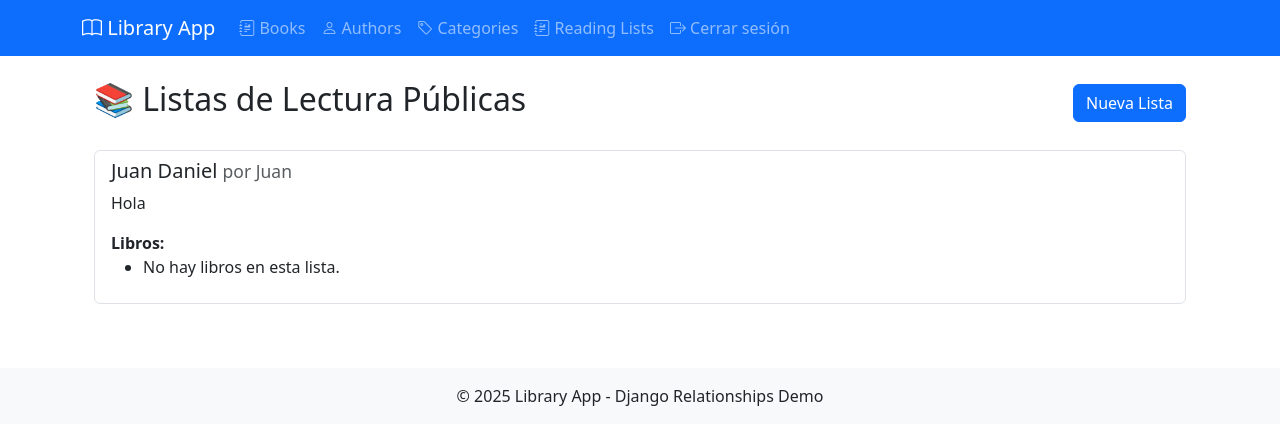
After one commit to ItzDaniell/Laboratory-4, a Django app: page /reading-lists/ in a window 1280 px wide. The commit adds this page. Shown: the top 445 px of the page. Run offline with Django 5.2, Linux system fonts and the light colour scheme; a user stored in the database is signed in; data comes from the database, SQL or seed files in the repository; both versions use the stored data as it was after the commit.

Commit message:
Reading List Template

```diff
--- a/src/library/templates/base.html
+++ b/src/library/templates/base.html
@@ -33,6 +33,11 @@
                             <i class="bi bi-tag"></i> Categories
                         </a>
                     </li>
+                    <li class="nav-item">
+                        <a class="nav-link" href="{% url 'all_reading_list' %}">
+                            <i class="bi bi-journal-richtext"></i> Reading Lists
+                        </a>
+                    </li>
                     {% if user.is_authenticated and user.is_staff %}
                     <li class="nav-item">
                         <a class="nav-link" href="/admin/">
--- /dev/null
+++ b/src/users/templates/users/all_reading_list.html
@@ -0,0 +1,35 @@
+{% extends 'base.html' %}
+
+{% block title %}Library App - Listas de Lectura Públicas{% endblock %}
+
+{% block content %}
+<div class="container mt-4">
+    <div class="d-flex justify-content-between align-items-center mb-4">
+        <h2>📚 Listas de Lectura Públicas</h2>
+        <a href="{% url 'create_reading_list' %}" class="btn btn-primary">
+            Nueva Lista
+        </a>
+    </div>
+
+    {% if reading_lists %}
+        <div class="list-group">
+            {% for lista in reading_lists %}
+                <div class="list-group-item mb-3">
+                    <h5>{{ lista.name }} <small class="text-muted">por {{ lista.user.username }}</small></h5>
+                    <p>{{ lista.description }}</p>
+                    <strong>Libros:</strong>
+                    <ul>
+                        {% for libro in lista.books.all %}
+                            <li>{{ libro.title }}</li>
+                        {% empty %}
+                            <li>No hay libros en esta lista.</li>
+                        {% endfor %}
+                    </ul>
+                </div>
+            {% endfor %}
+        </div>
+    {% else %}
+        <p>No hay listas de lectura públicas disponibles.</p>
+    {% endif %}
+</div>
+{% endblock %}
--- a/src/users/urls.py
+++ b/src/users/urls.py
@@ -6,4 +6,7 @@ urlpatterns = [
     path('login/', auth_views.LoginView.as_view(template_name='users/login.html'), name='login'),
     path('register/', views.register, name='register'),
     path('logout/', auth_views.LogoutView.as_view(next_page='login'), name='logout'),
+    path('reading-lists/', views.all_reading_list, name='all_reading_list'),
+    path('reading-list/create/', views.create_reading_list, name='create_reading_list'),
+
 ]
--- a/src/users/views.py
+++ b/src/users/views.py
@@ -1,6 +1,8 @@
 from django.shortcuts import render, redirect
 from django.contrib.auth import login
-from .forms import LibraryUserCreationForm
+from .forms import LibraryUserCreationForm, ReadingListForm
+from django.contrib.auth.decorators import login_required
+from .models import ReadingList
 
 def register(request):
     if request.method == 'POST':
@@ -13,3 +15,22 @@ def register(request):
         form = LibraryUserCreationForm()
 
     return render(request, 'users/register.html', {'form': form})
+
+@login_required
+def all_reading_list(request):
+    reading_lists = ReadingList.objects.filter(is_public=True).order_by('-created_at')
+    return render(request, 'users/all_reading_list.html', {'reading_lists': reading_lists})
+
+@login_required
+def create_reading_list(request):
+    """Vista para crear una nueva lista de lectura"""
+    if request.method == 'POST':
+        form = ReadingListForm(request.POST)
+        if form.is_valid():
+            reading_list = form.save(commit=False)
+            reading_list.user = request.user
+            reading_list.save()
+            return redirect('home')
+    else:
+        form = ReadingListForm()
+    return render(request, 'users/create_reading_list.html', {'form': form})
```
Also changed, not shown: src/users/forms.py (+9 -1 lines), src/users/templates/users/create_reading_list.html (added, +16 -0 lines), src/db.sqlite3, src/users/templates/base.html (deleted), src/users/templates/login.html (renamed from src/users/templates/users/login.html), src/users/templates/register.html (renamed from src/users/templates/users/register.html).
